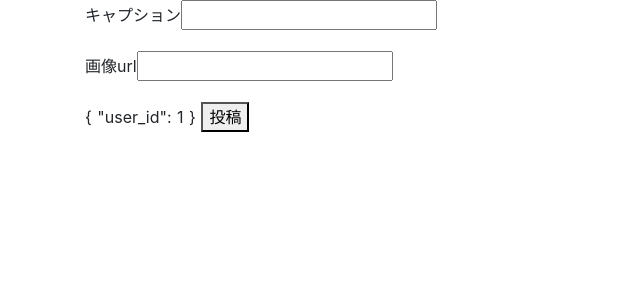
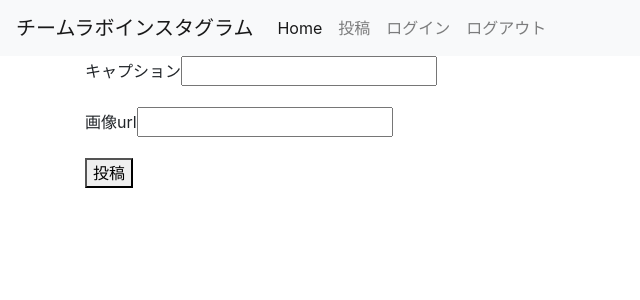
Before and after one commit to nakao107107/labstagram.front, a Nuxt app: page /edit in a window 1280 px wide. Shown: the top 300 px of the page, without its empty margins (0-640 px from the left). Built offline with nearby package versions, Linux system fonts and the light colour scheme.

Commit message:
user_idを付与せずに、リクエスト時にtokenを渡すように全体修正。レイアウト微調整など

```diff
--- a/components/index/PostCard.vue
+++ b/components/index/PostCard.vue
@@ -25,8 +25,7 @@
         async like(){
 
             let input = {
-                'post_id': this.post.id,
-                'user_id': 2
+                'post_id': this.post.id
             }
             await this.$store.dispatch('like/create', input)
             await this.$store.dispatch('like/init')
--- a/components/like/UserCard.vue
+++ b/components/like/UserCard.vue
@@ -1,5 +1,6 @@
 <template>
     <div class=card>
+        <img :src="`https://github.com/${like.user.github_id}.png`">
         <p>{{like.user.name}}</p>
     </div>
 </template>
--- a/layouts/default.vue
+++ b/layouts/default.vue
@@ -1,55 +1,31 @@
 <template>
   <div>
+  <nav class="navbar navbar-expand-lg navbar-light bg-light">
+    <a class="navbar-brand" href="#">チームラボインスタグラム</a>
+    <button class="navbar-toggler" type="button" data-toggle="collapse" data-target="#navbarSupportedContent" aria-controls="navbarSupportedContent" aria-expanded="false" aria-label="Toggle navigation">
+      <span class="navbar-toggler-icon"></span>
+    </button>
+
+    <div class="collapse navbar-collapse" id="navbarSupportedContent">
+      <ul class="navbar-nav mr-auto">
+        <li class="nav-item active">
+          <a class="nav-link" href="/">Home</a>
+        </li>
+        <li class="nav-item">
+          <a class="nav-link" href="/edit">投稿</a>
+        </li>
+        <li class="nav-item">
+          <a class="nav-link" href="/auth/login">ログイン</a>
+        </li>
+        <li class="nav-item">
+          <a class="nav-link" href="#">ログアウト</a>
+        </li>
+      </ul>
+    </div>
+  </nav>
     <nuxt />
   </div>
 </template>
 
 <style>
-html {
-  font-family: 'Source Sans Pro', -apple-system, BlinkMacSystemFont, 'Segoe UI',
-    Roboto, 'Helvetica Neue', Arial, sans-serif;
-  font-size: 16px;
-  word-spacing: 1px;
-  -ms-text-size-adjust: 100%;
-  -webkit-text-size-adjust: 100%;
-  -moz-osx-font-smoothing: grayscale;
-  -webkit-font-smoothing: antialiased;
-  box-sizing: border-box;
-}
-
-*,
-*:before,
-*:after {
-  box-sizing: border-box;
-  margin: 0;
-}
-
-.button--green {
-  display: inline-block;
-  border-radius: 4px;
-  border: 1px solid #3b8070;
-  color: #3b8070;
-  text-decoration: none;
-  padding: 10px 30px;
-}
-
-.button--green:hover {
-  color: #fff;
-  background-color: #3b8070;
-}
-
-.button--grey {
-  display: inline-block;
-  border-radius: 4px;
-  border: 1px solid #35495e;
-  color: #35495e;
-  text-decoration: none;
-  padding: 10px 30px;
-  margin-left: 15px;
-}
-
-.button--grey:hover {
-  color: #fff;
-  background-color: #35495e;
-}
 </style>
--- a/pages/edit.vue
+++ b/pages/edit.vue
@@ -8,7 +8,6 @@
             <label>画像url</label>
             <input v-model="input.img_url"/>
         </div>
-        {{input}}
         <button @click="post">投稿</button>
     </div>
 </template>
@@ -20,11 +19,6 @@
         return {
             input: {}
         }
-    },
-
-    created(){
-        //input項目初期化
-        this.input.user_id = 1
     },
 
     methods: {
--- a/pages/profile.vue
+++ b/pages/profile.vue
@@ -1,5 +1,6 @@
 <template>
     <div>
+        <img :src="`https://github.com/${user.github_id}.png`">
         <p>{{user.name}}</p>
         <img v-for="post in user.posts" :key="post.id" :src="post.img_url"/>
     </div>
@@ -12,7 +13,7 @@
 
     async fetch({store}){
 
-        await store.dispatch('user/init', 2)
+        await store.dispatch('user/init')
 
     },
 
--- a/store/user.js
+++ b/store/user.js
@@ -20,9 +20,10 @@
 
 export const actions = {
 
-    async init ({dispatch, commit}, user_id){
+    async init ({dispatch, commit}){
 
-        const {headers, data, error} = await this.$resource().get(`/api/users/${user_id}`)
+        const {headers, data, error} = await this.$resource().get(`/api/user`)
+        console.log(data)
         commit('setUser', data)
 
     },
```
